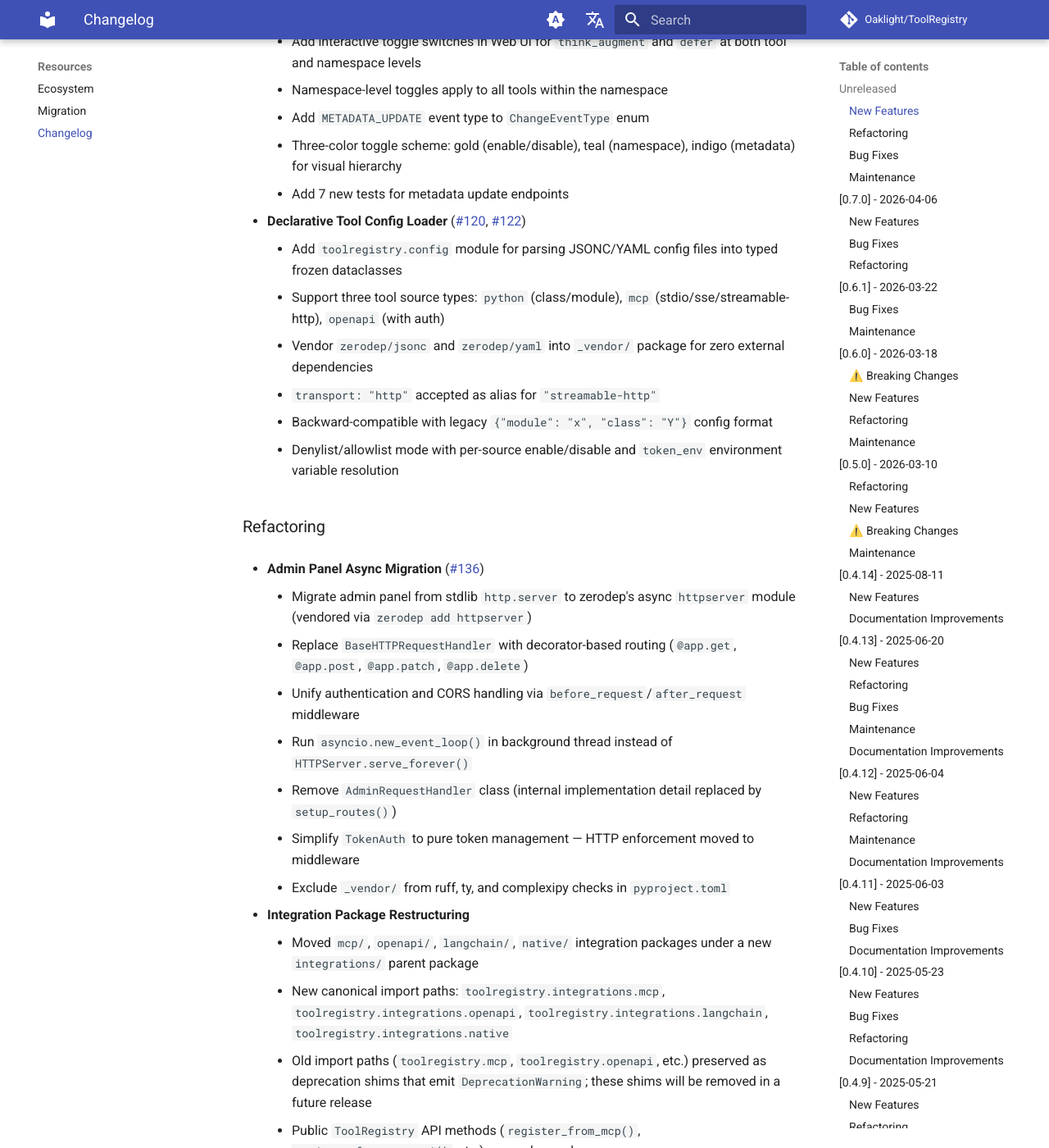
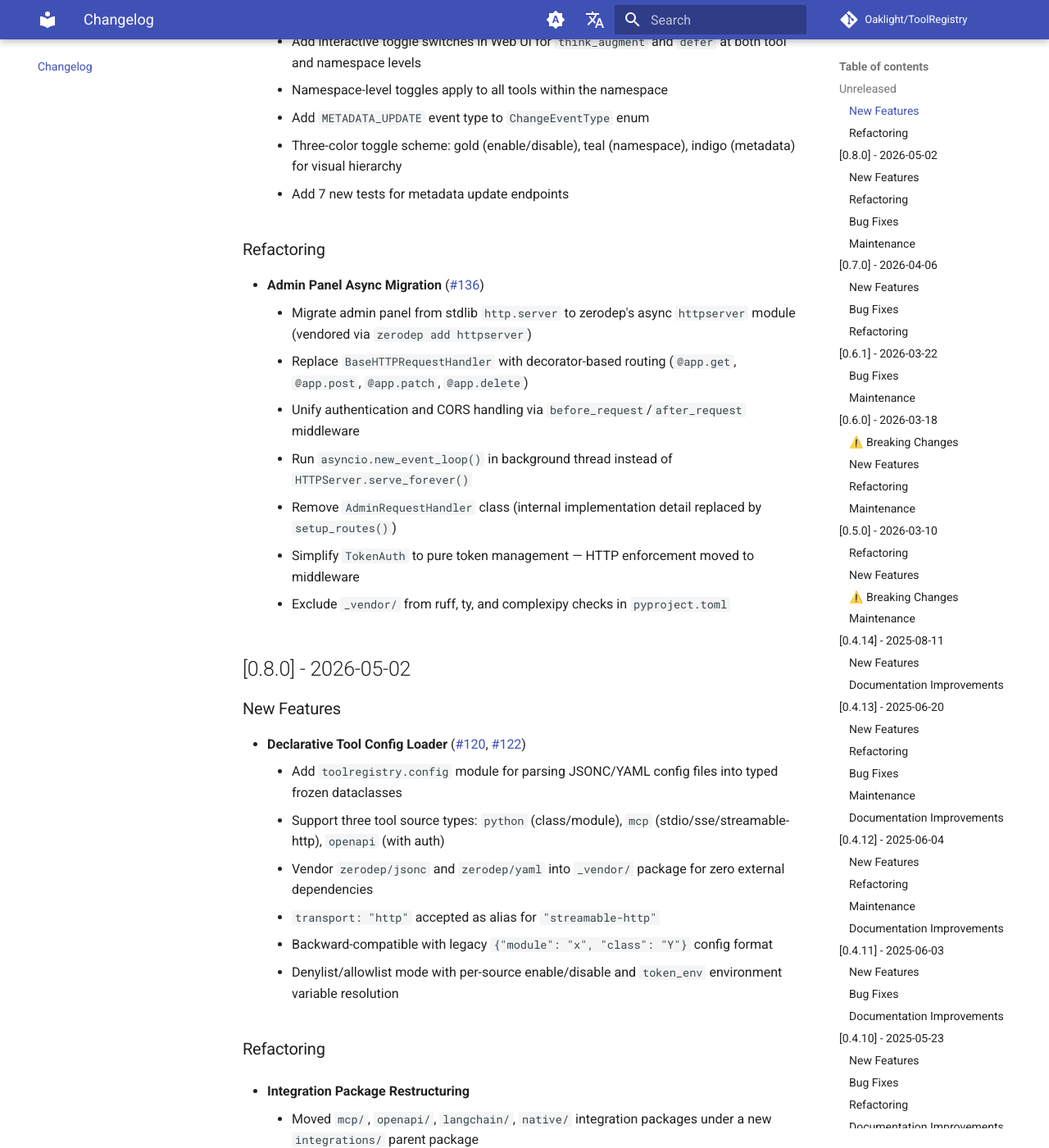
Before and after one commit to Oaklight/ToolRegistry, an MkDocs documentation site: the page built from docs/changelog.md, in a window 1280 px wide and 1400 px high, scrolled down 1027 px. Shown: the whole window at 82% size. Built offline with MkDocs 1.6.1 and Material for MkDocs 9.7.7, drawn with Linux system fonts in a browser that asks for light colours; comment, search, counter and statistics services are not loaded; some of the changed lines change nothing that is shown.

Commit message:
docs: add 0.8.0 release section to changelog, move Changelog to independent tab

```diff
--- a/docs/changelog.md
+++ b/docs/changelog.md
@@ -34,14 +34,6 @@
     - Three-color toggle scheme: gold (enable/disable), teal (namespace), indigo (metadata) for visual hierarchy
     - Add 7 new tests for metadata update endpoints
 
-- **Declarative Tool Config Loader** ([#120](../../issues/120), [#122](../../pull/122))
-    - Add `toolregistry.config` module for parsing JSONC/YAML config files into typed frozen dataclasses
-    - Support three tool source types: `python` (class/module), `mcp` (stdio/sse/streamable-http), `openapi` (with auth)
-    - Vendor `zerodep/jsonc` and `zerodep/yaml` into `_vendor/` package for zero external dependencies
-    - `transport: "http"` accepted as alias for `"streamable-http"`
-    - Backward-compatible with legacy `{"module": "x", "class": "Y"}` config format
-    - Denylist/allowlist mode with per-source enable/disable and `token_env` environment variable resolution
-
 ### Refactoring
 
 - **Admin Panel Async Migration** ([#136](../../pull/136))
@@ -52,6 +44,20 @@
     - Remove `AdminRequestHandler` class (internal implementation detail replaced by `setup_routes()`)
     - Simplify `TokenAuth` to pure token management — HTTP enforcement moved to middleware
     - Exclude `_vendor/` from ruff, ty, and complexipy checks in `pyproject.toml`
+
+## [0.8.0] - 2026-05-02
+
+### New Features
+
+- **Declarative Tool Config Loader** ([#120](../../issues/120), [#122](../../pull/122))
+    - Add `toolregistry.config` module for parsing JSONC/YAML config files into typed frozen dataclasses
+    - Support three tool source types: `python` (class/module), `mcp` (stdio/sse/streamable-http), `openapi` (with auth)
+    - Vendor `zerodep/jsonc` and `zerodep/yaml` into `_vendor/` package for zero external dependencies
+    - `transport: "http"` accepted as alias for `"streamable-http"`
+    - Backward-compatible with legacy `{"module": "x", "class": "Y"}` config format
+    - Denylist/allowlist mode with per-source enable/disable and `token_env` environment variable resolution
+
+### Refactoring
 
 - **Integration Package Restructuring**
     - Moved `mcp/`, `openapi/`, `langchain/`, `native/` integration packages under a new `integrations/` parent package
--- a/mkdocs.yml
+++ b/mkdocs.yml
@@ -119,6 +119,7 @@
         Resources:
           - ecosystem.md
           - migration.md
+        Changelog:
           - changelog.md
 
 markdown_extensions:
@@ -228,6 +229,6 @@
   - Resources:
       - Ecosystem: ecosystem.md
       - Migration: migration.md
-      - Changelog: changelog.md
+  - Changelog: changelog.md
   - Hub Tools: https://toolregistry-hub.readthedocs.io/
   - Server: https://toolregistry-server.readthedocs.io/
```
